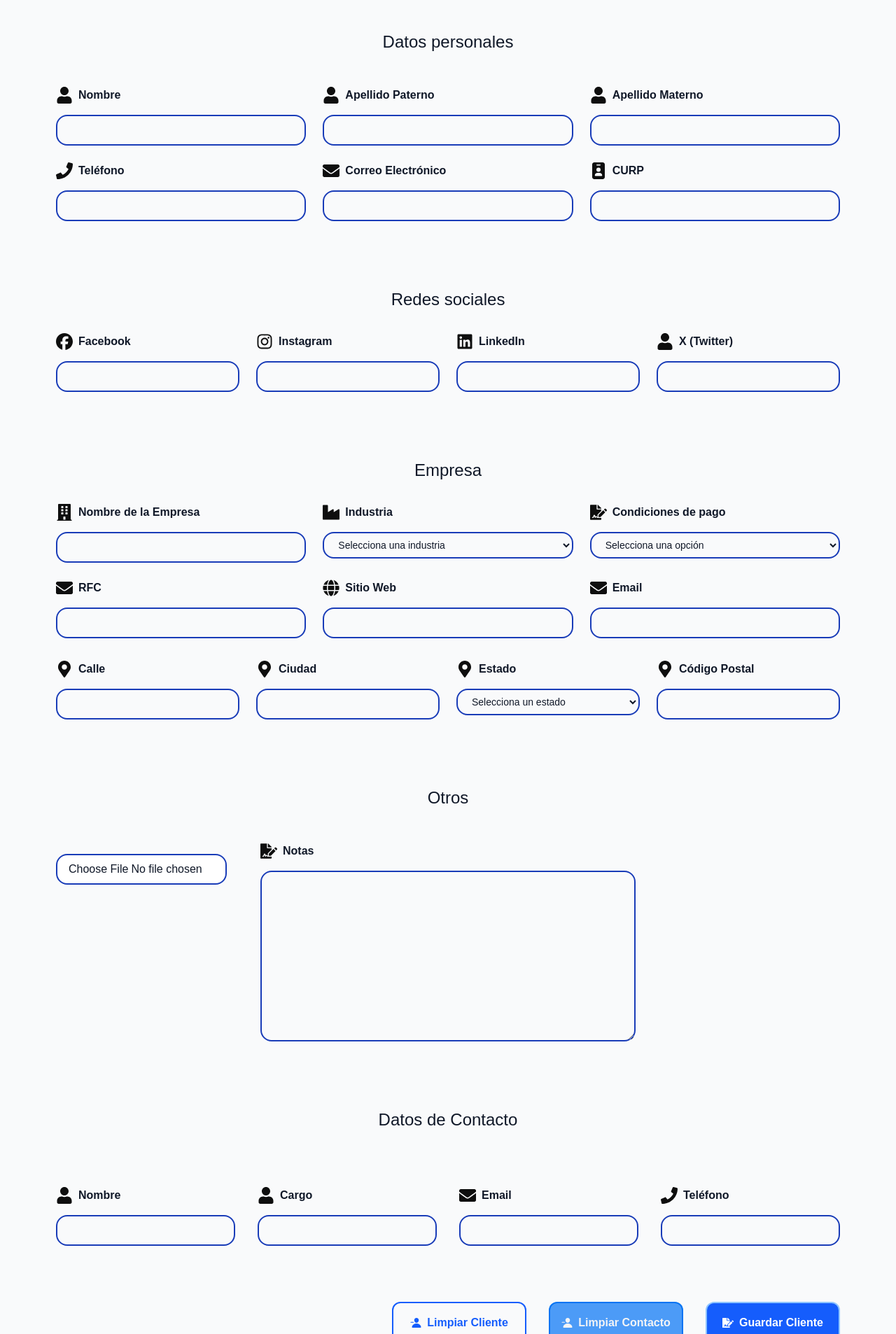
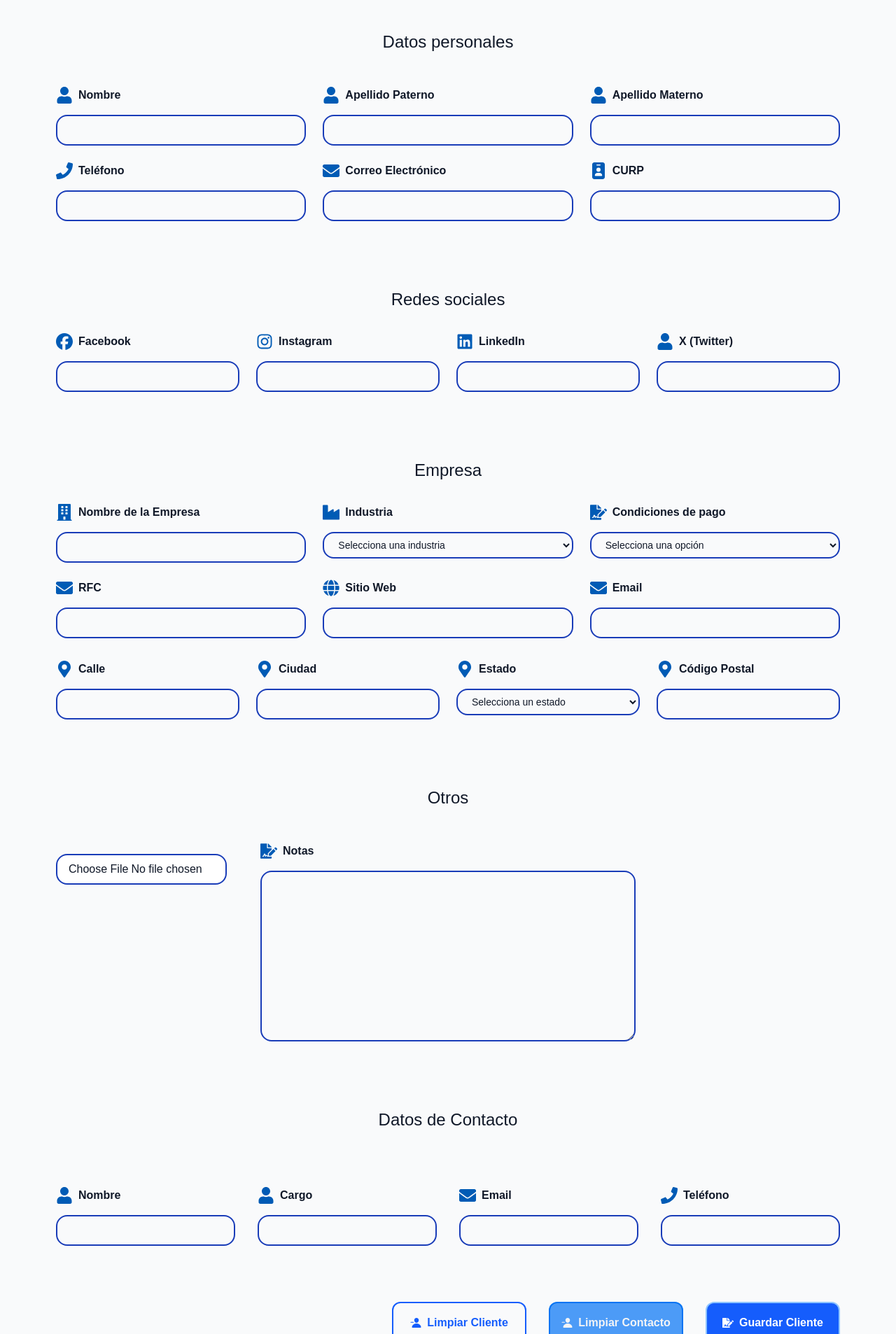
Before and after one commit to dspwebstudiomx/dashboard_next, a Next.js app: page /guia-estilos in a window 1280 px wide. Shown: the part 5460-7366 px from the top of the page at 70% size. Built offline with nearby package versions, Linux system fonts and the light colour scheme; no server answers.

Commit message:
UI: Refactor el formulario de cliente para mejorar la estructura del contacto y actualizar estilos

```diff
--- a/src/components/ClientForm.tsx
+++ b/src/components/ClientForm.tsx
@@ -40,6 +40,13 @@ interface SocialMedia {
 	x: string;
 }
 
+interface ContactPerson {
+	name: string;
+	role: string;
+	email: string;
+	phone: string;
+}
+
 //! Estructurar del cliente conforme al formulario
 export interface Client {
 	id: string;
@@ -59,12 +66,7 @@ export interface Client {
 	RFC: string;
 	CURP: string;
 	socialMedia: SocialMedia;
-	contactPerson: {
-		name: string;
-		role: string;
-		email: string;
-		phone: string;
-	};
+	contactPerson: ContactPerson;
 	logoUrl: string;
 	paymentTerms: string;
 	billingInfo: {
@@ -351,7 +353,7 @@ const ClientForm = React.forwardRef(function ClientForm(
 					<div className="grid grid-cols-1 md:grid-cols-3 gap-6 mt-12">
 						<div className="flex flex-col items-center gap-4">
 							<div className="flex items-center gap-2 justify-start w-full">
-								<FaUser className="text-dark text-2xl" />
+								<FaUser className="text-primary-dark text-2xl" />
 								<label className="text-base font-semibold">Nombre</label>
 							</div>
 							<input
@@ -368,7 +370,7 @@ const ClientForm = React.forwardRef(function ClientForm(
 						</div>
 						<div className="flex flex-col items-center gap-4">
 							<div className="flex items-center gap-2 justify-start w-full">
-								<FaUser className="text-dark text-2xl" />
+								<FaUser className="text-primary-dark text-2xl" />
 								<label className="text-base font-semibold">
 									Apellido Paterno
 								</label>
@@ -387,7 +389,7 @@ const ClientForm = React.forwardRef(function ClientForm(
 						</div>
 						<div className="flex flex-col items-center gap-4">
 							<div className="flex items-center gap-2 justify-start w-full">
-								<FaUser className="text-dark text-2xl" />
+								<FaUser className="text-primary-dark text-2xl" />
 								<label className="text-base font-semibold">
 									Apellido Materno
 								</label>
@@ -406,7 +408,7 @@ const ClientForm = React.forwardRef(function ClientForm(
 						</div>
 						<div className="flex flex-col items-center gap-4">
 							<div className="flex items-center gap-2 justify-start w-full">
-								<FaPhone className="text-dark text-2xl" />
+								<FaPhone className="text-primary-dark text-2xl" />
 								<label className="text-base font-semibold">Teléfono</label>
 							</div>
 							<input
@@ -423,7 +425,7 @@ const ClientForm = React.forwardRef(function ClientForm(
 						</div>
 						<div className="flex flex-col items-center gap-4">
 							<div className="flex items-center gap-2 justify-start w-full">
-								<FaEnvelope className="text-dark text-2xl" />
+								<FaEnvelope className="text-primary-dark text-2xl" />
 								<label className="text-base font-semibold">
 									Correo Electrónico
 								</label>
@@ -442,7 +444,7 @@ const ClientForm = React.forwardRef(function ClientForm(
 						</div>
 						<div className="flex flex-col items-center gap-4">
 							<div className="flex items-center gap-2 justify-start w-full">
-								<FaIdBadge className="text-dark text-2xl" />
+								<FaIdBadge className="text-primary-dark text-2xl" />
 								<label className="text-base font-semibold">CURP</label>
 							</div>
 							<input
@@ -466,7 +468,7 @@ const ClientForm = React.forwardRef(function ClientForm(
 					<div className="grid grid-cols-1 md:grid-cols-4 gap-6 mt-8">
 						<div className="flex flex-col items-center gap-4">
 							<div className="flex items-center gap-2 justify-start w-full">
-								<FaFacebook className="text-dark text-2xl" />
+								<FaFacebook className="text-primary-dark text-2xl" />
 								<label className="text-base font-semibold">Facebook</label>
 							</div>
 							<input
@@ -482,7 +484,7 @@ const ClientForm = React.forwardRef(function ClientForm(
 						</div>
 						<div className="flex flex-col items-center gap-4">
 							<div className="flex items-center gap-2 justify-start w-full">
-								<FaInstagram className="text-dark text-2xl" />
+								<FaInstagram className="text-primary-dark text-2xl" />
 								<label className="text-base font-semibold">Instagram</label>
 							</div>
 							<input
@@ -498,7 +500,7 @@ const ClientForm = React.forwardRef(function ClientForm(
 						</div>
 						<div className="flex flex-col items-center gap-4">
 							<div className="flex items-center gap-2 justify-start w-full">
-								<FaLinkedin className="text-dark text-2xl" />
+								<FaLinkedin className="text-primary-dark text-2xl" />
 								<label className="text-base font-semibold">LinkedIn</label>
 							</div>
 							<input
@@ -514,7 +516,7 @@ const ClientForm = React.forwardRef(function ClientForm(
 						</div>
 						<div className="flex flex-col items-center gap-4">
 							<div className="flex items-center gap-2 justify-start w-full">
-								<FaUser className="text-dark text-2xl" />
+								<FaUser className="text-primary-dark text-2xl" />
 								<label className="text-base font-semibold">X (Twitter)</label>
 							</div>
 							<input
@@ -538,7 +540,7 @@ const ClientForm = React.forwardRef(function ClientForm(
 						{/* Nombre Empresa */}
 						<div className="flex flex-col items-center gap-4">
 							<div className="flex items-center gap-2 justify-start w-full">
-								<FaBuilding className="text-dark text-2xl" />
+								<FaBuilding className="text-primary-dark text-2xl" />
 								<label className="text-base font-semibold">
 									Nombre de la Empresa
 								</label>
@@ -559,7 +561,7 @@ const ClientForm = React.forwardRef(function ClientForm(
 						{/* Industria */}
 						<div className="flex flex-col items-center gap-4">
 							<div className="flex items-center gap-2 justify-start w-full">
-								<FaIndustry className="text-dark text-2xl" />
+								<FaIndustry className="text-primary-dark text-2xl" />
 								<label className="text-base font-semibold">Industria</label>
 							</div>
 							<select
@@ -587,7 +589,7 @@ const ClientForm = React.forwardRef(function ClientForm(
 						{/* Condiciones de pago */}
 						<div className="flex flex-col items-center gap-4">
 							<div className="flex items-center gap-2 justify-start w-full">
-								<FaFileSignature className="text-dark text-2xl" />
+								<FaFileSignature className="text-primary-dark text-2xl" />
 								<label className="text-base font-semibold">
 									Condiciones de pago
 								</label>
@@ -614,7 +616,7 @@ const ClientForm = React.forwardRef(function ClientForm(
 						{/* RFC */}
 						<div className="flex flex-col items-center gap-4">
 							<div className="flex items-center gap-2 justify-start w-full">
-								<FaEnvelope className="text-dark text-2xl" />
+								<FaEnvelope className="text-primary-dark text-2xl" />
 								<label className="text-base font-semibold">RFC</label>
 							</div>
 							<input
@@ -632,7 +634,7 @@ const ClientForm = React.forwardRef(function ClientForm(
 						{/* Sitio Web */}
 						<div className="flex flex-col items-center gap-4">
 							<div className="flex items-center gap-2 justify-start w-full">
-								<FaGlobe className="text-dark text-2xl" />
+								<FaGlobe className="text-primary-dark text-2xl" />
 								<label className="text-base font-semibold">Sitio Web</label>
 							</div>
 							<input
@@ -650,7 +652,7 @@ const ClientForm = React.forwardRef(function ClientForm(
 						{/* Email */}
 						<div className="flex flex-col items-center gap-4">
 							<div className="flex items-center gap-2 justify-start w-full">
-								<FaEnvelope className="text-dark text-2xl" />
+								<FaEnvelope className="text-primary-dark text-2xl" />
 								<label className="text-base font-semibold">Email</label>
 							</div>
 							<input
@@ -671,7 +673,7 @@ const ClientForm = React.forwardRef(function ClientForm(
 						{/* Dirección */}
 						<div className="flex flex-col items-center gap-4">
 							<div className="flex items-center gap-2 justify-start w-full">
-								<FaMapMarkerAlt className="text-dark text-2xl" />
+								<FaMapMarkerAlt className="text-primary-dark text-2xl" />
 								<label className="text-base font-semibold">Calle</label>
 							</div>
 							<input
@@ -689,7 +691,7 @@ const ClientForm = React.forwardRef(function ClientForm(
 						{/* Ciudad */}
 						<div className="flex flex-col items-center gap-4">
 							<div className="flex items-center gap-2 justify-start w-full">
-								<FaMapMarkerAlt className="text-dark text-2xl" />
+								<FaMapMarkerAlt className="text-primary-dark text-2xl" />
 								<label className="text-base font-semibold">Ciudad</label>
 							</div>
 							<input
@@ -707,7 +709,7 @@ const ClientForm = React.forwardRef(function ClientForm(
 						{/* Estado */}
 						<div className="flex flex-col items-center gap-4">
 							<div className="flex items-center gap-2 justify-start w-full">
-								<FaMapMarkerAlt className="text-dark text-2xl" />
+								<FaMapMarkerAlt className="text-primary-dark text-2xl" />
 								<label className="text-base font-semibold">Estado</label>
 							</div>
 							<select
@@ -753,7 +755,7 @@ const ClientForm = React.forwardRef(function ClientForm(
 						{/* Código Postal */}
 						<div className="flex flex-col items-center gap-4">
 							<div className="flex items-center gap-2 justify-start w-full">
-								<FaMapMarkerAlt className="text-dark text-2xl" />
+								<FaMapMarkerAlt className="text-primary-dark text-2xl" />
 								<label className="text-base font-semibold">Código Postal</label>
 							</div>
 							<input
@@ -800,7 +802,7 @@ const ClientForm = React.forwardRef(function ClientForm(
 						</div>
 						<div className="flex flex-col items-center gap-4 md:col-span-2">
 							<div className="flex items-center gap-2 justify-start w-full">
-								<FaFileSignature className="text-dark text-2xl" />
+								<FaFileSignature className="text-primary-dark text-2xl" />
 								<label className="text-base font-semibold">Notas</label>
 							</div>
 							<textarea
@@ -827,7 +829,7 @@ const ClientForm = React.forwardRef(function ClientForm(
 					<div className="grid grid-cols-1 md:grid-cols-4 gap-8 mt-12">
 						<div className="flex flex-col items-center gap-4">
 							<div className="flex items-center gap-2 justify-start w-full">
-								<FaUser className="text-dark text-2xl" />
+								<FaUser className="text-primary-dark text-2xl" />
 								<label className="text-base font-semibold">Nombre</label>
 							</div>
 							<input
@@ -844,7 +846,7 @@ const ClientForm = React.forwardRef(function ClientForm(
 						</div>
 						<div className="flex flex-col items-center gap-4">
 							<div className="flex items-center gap-2 justify-start w-full">
-								<FaUser className="text-dark text-2xl" />
+								<FaUser className="text-primary-dark text-2xl" />
 								<label className="text-base font-semibold">Cargo</label>
 							</div>
 							<input
@@ -861,7 +863,7 @@ const ClientForm = React.forwardRef(function ClientForm(
 						</div>
 						<div className="flex flex-col items-center gap-4">
 							<div className="flex items-center gap-2 justify-start w-full">
-								<FaEnvelope className="text-dark text-2xl" />
+								<FaEnvelope className="text-primary-dark text-2xl" />
 								<label className="text-base font-semibold">Email</label>
 							</div>
 							<input
@@ -878,7 +880,7 @@ const ClientForm = React.forwardRef(function ClientForm(
 						</div>
 						<div className="flex flex-col items-center gap-4">
 							<div className="flex items-center gap-2 justify-start w-full">
-								<FaPhone className="text-dark text-2xl" />
+								<FaPhone className="text-primary-dark text-2xl" />
 								<label className="text-base font-semibold">Teléfono</label>
 							</div>
 							<input
```
